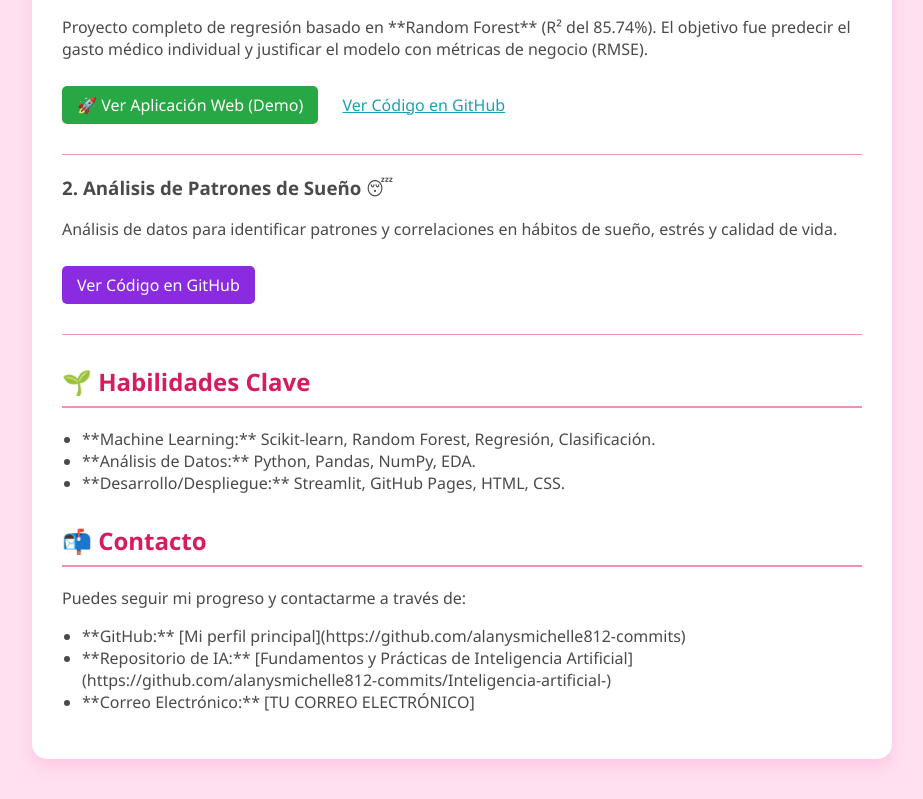
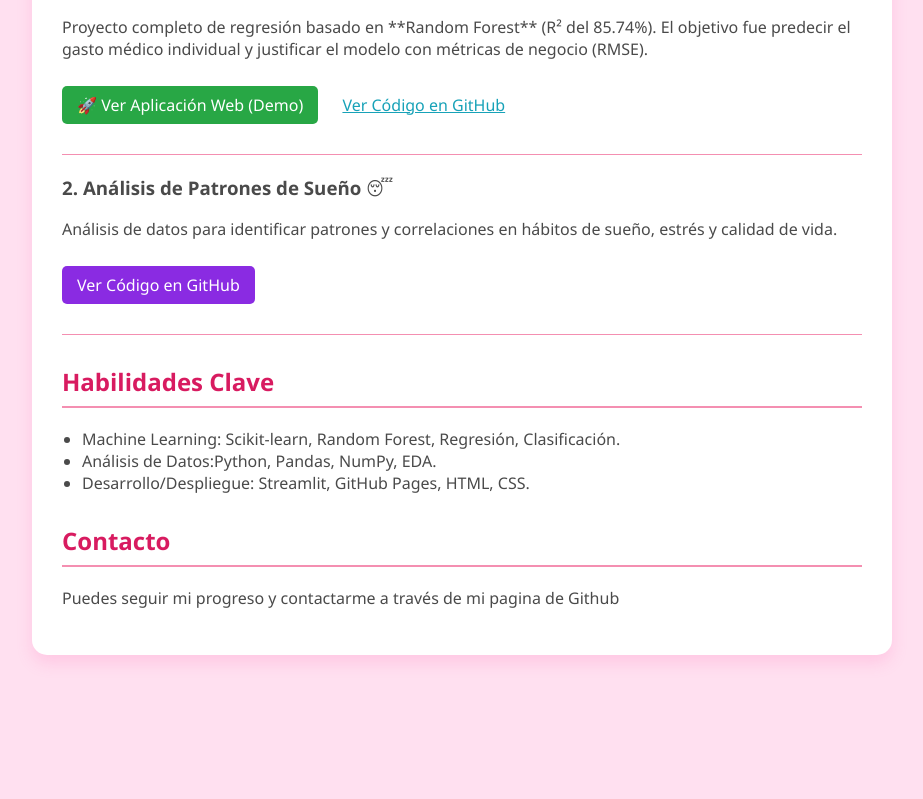
Before and after one commit to alanysmichelle812-commits/alanysmichelle812-commits.github.io, a plain HTML site: page index.html in a window 1280 px wide. Shown: the part 540-1339 px from the top of the page, without its empty margins (178-1101 px from the left). After the commit the page ends 1235 px from the top, so only its background shows below. Drawn offline with Linux system fonts and the light colour scheme.

Commit message:
Update index.html

```diff
--- a/index.html
+++ b/index.html
@@ -3,7 +3,7 @@
 <head>
     <meta charset="UTF-8">
     <meta name="viewport" content="width=device-width, initial-scale=1.0">
-    <title>Alanys Ortega - Portafolio de Data Science y Proyectos</title>
+    <title>Alanys Michelle - Portafolio de Proyectos</title>
 
     <style>
         body {
@@ -101,21 +101,13 @@
 
         <hr>
 
-        <h2>🌱 Habilidades Clave</h2>
+        <h2> Habilidades Clave</h2>
         <ul>
-            <li>**Machine Learning:** Scikit-learn, Random Forest, Regresión, Clasificación.</li>
-            <li>**Análisis de Datos:** Python, Pandas, NumPy, EDA.</li>
-            <li>**Desarrollo/Despliegue:** Streamlit, GitHub Pages, HTML, CSS.</li>
+            <li>Machine Learning: Scikit-learn, Random Forest, Regresión, Clasificación.</li>
+            <li>Análisis de Datos:Python, Pandas, NumPy, EDA.</li>
+            <li>Desarrollo/Despliegue: Streamlit, GitHub Pages, HTML, CSS.</li>
         </ul>
 
-        <h2>📬 Contacto</h2>
-        <p>Puedes seguir mi progreso y contactarme a través de:</p>
+        <h2> Contacto</h2>
+        <p>Puedes seguir mi progreso y contactarme a través de mi pagina de Github</p>
         <ul>
-            <li>**GitHub:** [Mi perfil principal](https://github.com/alanysmichelle812-commits)</li>
-            <li>**Repositorio de IA:** [Fundamentos y Prácticas de Inteligencia Artificial](https://github.com/alanysmichelle812-commits/Inteligencia-artificial-)</li>
-            <li>**Correo Electrónico:** [TU CORREO ELECTRÓNICO]</li>
-        </ul>
-
-    </div>
-</body>
-</html>
```
